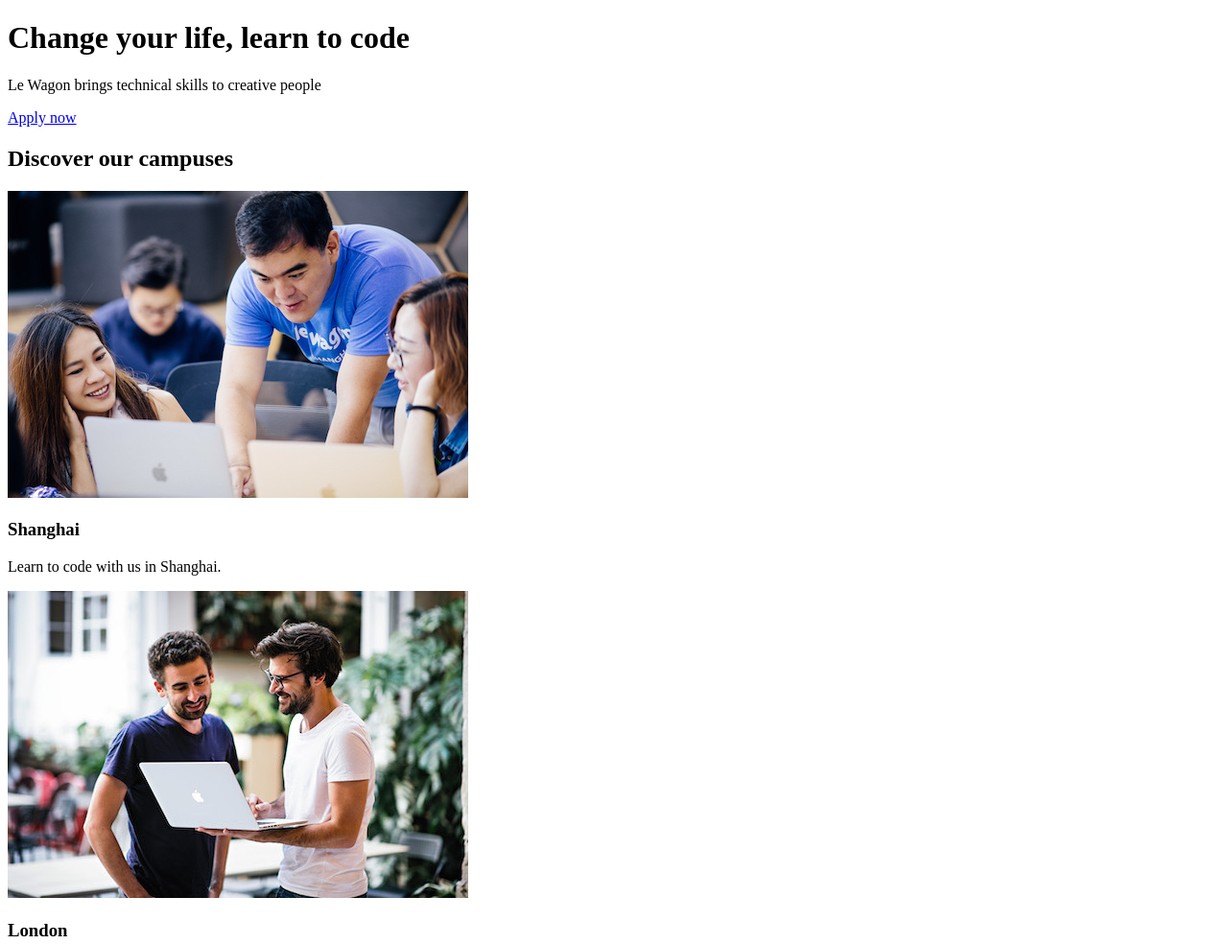
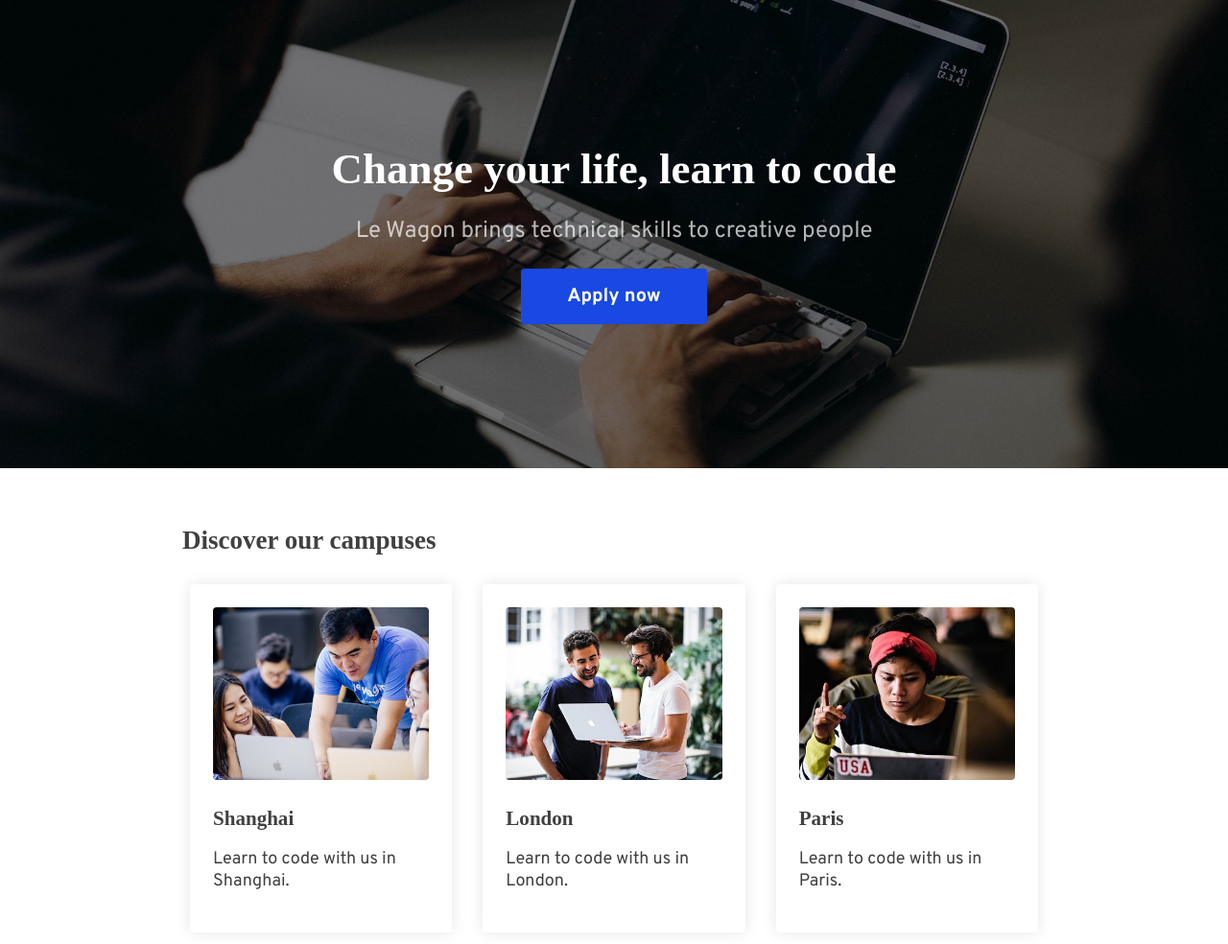
Before and after one commit to SOFYAIELLO1991/SOFYAIELLO1991, a plain HTML site: page index.html in a window 1280 px wide. Shown: the top 984 px of the page at 96% size. Drawn offline with Linux system fonts and the light colour scheme; a web font is replaced by a local one.

Commit message:
agrego estilo

```diff
--- a/style.css
+++ b/style.css
@@ -1 +1,112 @@
-/* Write some CSS below */
+body {
+  font-family: Overpass;
+  color: #404042;
+  font-size: 18px;
+  margin: 0;
+}
+
+h1, h2, h3 {
+  color: #404042;
+  font-family: Chivo;
+}
+
+.container {
+  width: 900px;
+  margin: 60px auto;
+}
+
+.banner {
+  background-image: url('images/background.jpg');
+  background-size: cover;
+  background-position: center;
+  padding: 150px 0;
+  text-align: center;
+}
+
+.banner h1 {
+  color: white;
+  font-size: 45px;
+  margin: 0;
+}
+
+.banner p {
+  color: white;
+  font-size: 24px;
+  opacity: 0.7;
+}
+.btn-blue {
+  background-color: #1A48E3;
+  color: white;
+  padding: 16px 48px;
+  border-radius: 4px;
+  display: inline-block;
+  text-decoration: none;
+  transition: .3s;
+  font-size: 20px;
+  font-weight: bold;
+}
+
+.btn-blue:hover {
+  background-color: #0D1EC6;
+  color: white;
+}
+
+.card-white {
+  background: white;
+  box-shadow: 0 0 16px rgba(0,0,0,0.1);
+  border-radius: 4px;
+  padding: 24px;
+  margin: 8px;
+  flex-grow: 1;
+}
+
+.card-white img {
+  width: 100%;
+  height: 180px;
+  object-fit: cover;
+  border-radius: 4px;
+}
+
+.card-white h3 {
+  margin-bottom: 0;
+}
+
+.footer {
+  background: #404042;
+  color: white;
+  padding: 10px 0px;
+}
+
+.cards {
+  display: grid;
+  grid-template-columns: 1fr 1fr 1fr;
+  grid-gap: 16px;
+}
+
+
+@media (min-width: 300px) {
+  .container {
+    width: 400px;
+  }
+  .cards {
+    grid-template-columns: 1fr;
+  }
+}
+
+@media (min-width: 700px) {
+  .container {
+    width: 600px;
+  }
+  .cards {
+    grid-template-columns: 1fr 1fr;
+  }
+}
+
+@media (min-width: 1000px) {
+  .container {
+    width: 900px;
+  }
+  .cards {
+    grid-template-columns: 1fr 1fr 1fr;
+  }
+}
```
